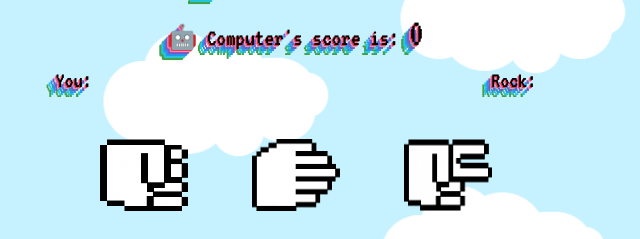
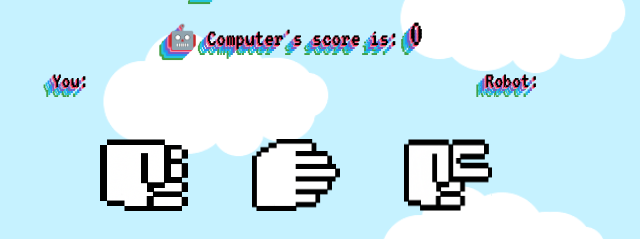
Before and after one commit to cagri-a/RPS, a plain HTML site: page index.html in a window 1280 px wide. Shown: the part 321-560 px from the top of the page, 344-984 px from the left. Drawn offline with Linux system fonts and the light colour scheme.

Commit message:
Update index.html

```diff
--- a/index.html
+++ b/index.html
@@ -30,7 +30,7 @@
 
     <div class="selections">
         <p id="youSelect">You:</p>
-        <p id="compSelect">Rock:</p>
+        <p id="compSelect">Robot:</p>
     </div>
 
     <div class="buttons">
```
